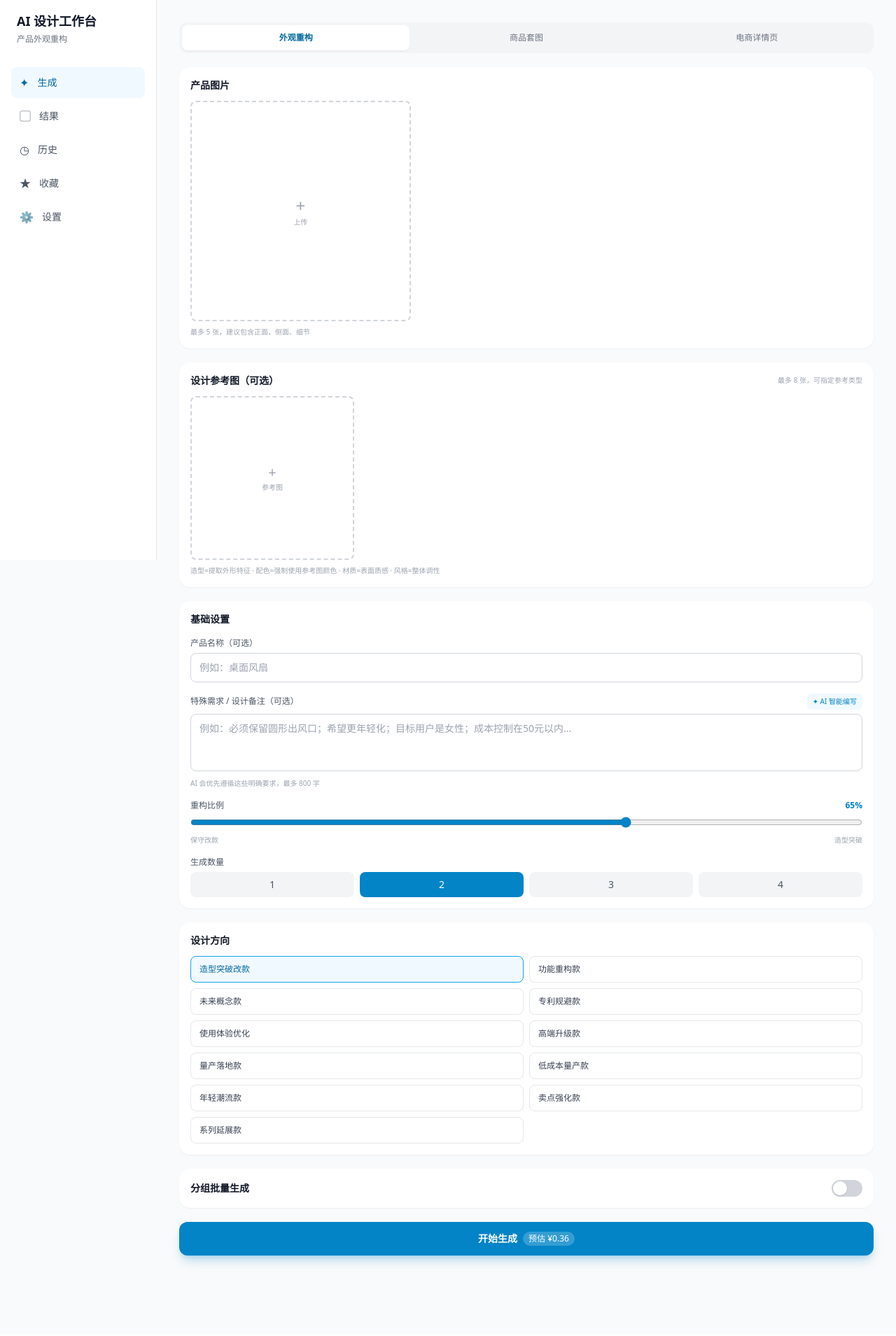
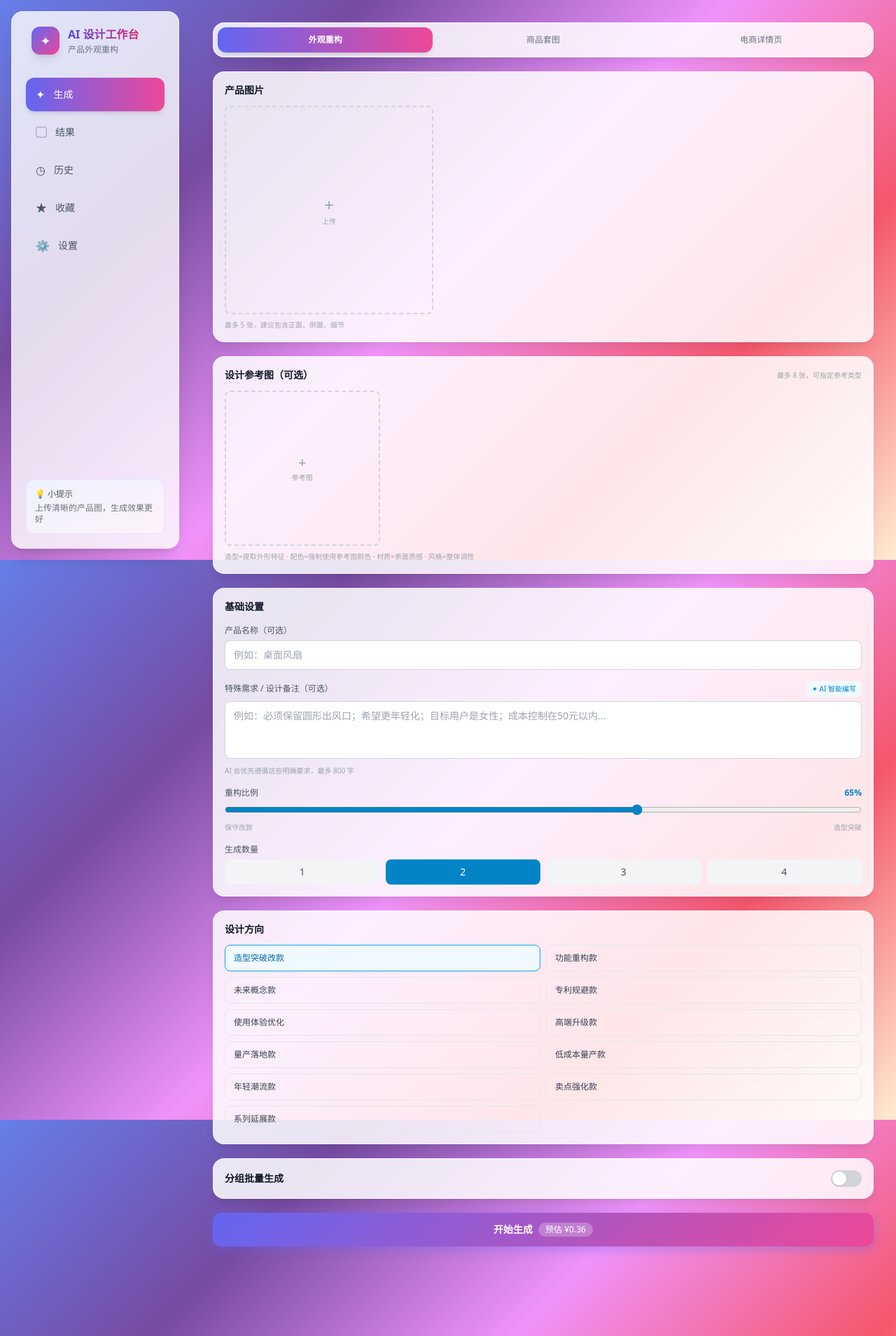
Before and after one commit to bualla450834969-hub/ai-design-workbench, a Next.js app in the folder apps/web/: page / in a window 1280 px wide. Shown: the whole page at 70% size. Built offline with nearby package versions, Linux system fonts and the light colour scheme.

Commit message:
UI redesign: gradient background, glassmorphism cards, animated buttons

```diff
--- a/apps/web/app/globals.css
+++ b/apps/web/app/globals.css
@@ -3,15 +3,113 @@
 @tailwind utilities;
 
 :root {
-  --background: #ffffff;
+  --background: #f8fafc;
   --foreground: #0f172a;
+  --primary: #6366f1;
+  --primary-light: #818cf8;
+  --primary-dark: #4f46e5;
+  --accent: #ec4899;
+  --card-bg: rgba(255, 255, 255, 0.85);
+  --card-border: rgba(255, 255, 255, 0.5);
+  --shadow-sm: 0 1px 2px rgba(0, 0, 0, 0.05);
+  --shadow-md: 0 4px 6px -1px rgba(0, 0, 0, 0.08), 0 2px 4px -2px rgba(0, 0, 0, 0.05);
+  --shadow-lg: 0 10px 15px -3px rgba(0, 0, 0, 0.08), 0 4px 6px -4px rgba(0, 0, 0, 0.05);
+  --shadow-xl: 0 20px 25px -5px rgba(0, 0, 0, 0.1), 0 8px 10px -6px rgba(0, 0, 0, 0.05);
 }
 
 body {
-  background: var(--background);
+  background: linear-gradient(135deg, #667eea 0%, #764ba2 25%, #f093fb 50%, #f5576c 75%, #ffecd2 100%);
+  background-attachment: fixed;
+  background-size: 400% 400%;
+  animation: gradientShift 15s ease infinite;
   color: var(--foreground);
   -webkit-tap-highlight-color: transparent;
   overscroll-behavior-y: none;
+  min-height: 100vh;
+}
+
+@keyframes gradientShift {
+  0% { background-position: 0% 50%; }
+  50% { background-position: 100% 50%; }
+  100% { background-position: 0% 50%; }
+}
+
+/* 玻璃拟态卡片 */
+.glass-card {
+  background: var(--card-bg);
+  backdrop-filter: blur(20px);
+  -webkit-backdrop-filter: blur(20px);
+  border: 1px solid var(--card-border);
+  box-shadow: var(--shadow-lg);
+  transition: all 0.3s cubic-bezier(0.4, 0, 0.2, 1);
+}
+
+.glass-card:hover {
+  box-shadow: var(--shadow-xl);
+  transform: translateY(-2px);
+}
+
+/* 主按钮渐变 */
+.btn-primary {
+  background: linear-gradient(135deg, var(--primary) 0%, var(--accent) 100%);
+  color: white;
+  border: none;
+  box-shadow: 0 4px 15px rgba(99, 102, 241, 0.4);
+  transition: all 0.3s cubic-bezier(0.4, 0, 0.2, 1);
+  position: relative;
+  overflow: hidden;
+}
+
+.btn-primary::before {
+  content: '';
+  position: absolute;
+  top: 0;
+  left: -100%;
+  width: 100%;
+  height: 100%;
+  background: linear-gradient(90deg, transparent, rgba(255,255,255,0.2), transparent);
+  transition: left 0.5s;
+}
+
+.btn-primary:hover::before {
+  left: 100%;
+}
+
+.btn-primary:hover {
+  transform: translateY(-2px);
+  box-shadow: 0 6px 20px rgba(99, 102, 241, 0.5);
+}
+
+.btn-primary:active {
+  transform: translateY(0);
+}
+
+/* 次要按钮 */
+.btn-secondary {
+  background: rgba(255, 255, 255, 0.9);
+  color: var(--foreground);
+  border: 1px solid rgba(0, 0, 0, 0.1);
+  transition: all 0.2s ease;
+}
+
+.btn-secondary:hover {
+  background: white;
+  border-color: var(--primary-light);
+  box-shadow: var(--shadow-md);
+}
+
+/* 输入框样式 */
+.input-field {
+  background: rgba(255, 255, 255, 0.9);
+  border: 1.5px solid rgba(0, 0, 0, 0.1);
+  transition: all 0.2s ease;
+}
+
+.input-field:focus {
+  outline: none;
+  border-color: var(--primary);
+  box-shadow: 0 0 0 3px rgba(99, 102, 241, 0.15);
+  background: white;
 }
 
 /* 确保下拉选项文字可见 */
@@ -39,3 +137,106 @@ button, a {
 .scrollbar-hide::-webkit-scrollbar {
   display: none;
 }
+
+/* 自定义滚动条 */
+::-webkit-scrollbar {
+  width: 6px;
+  height: 6px;
+}
+
+::-webkit-scrollbar-track {
+  background: rgba(255, 255, 255, 0.1);
+  border-radius: 3px;
+}
+
+::-webkit-scrollbar-thumb {
+  background: rgba(99, 102, 241, 0.4);
+  border-radius: 3px;
+}
+
+::-webkit-scrollbar-thumb:hover {
+  background: rgba(99, 102, 241, 0.6);
+}
+
+/* 加载动画 */
+@keyframes pulse-glow {
+  0%, 100% { box-shadow: 0 0 5px rgba(99, 102, 241, 0.3); }
+  50% { box-shadow: 0 0 20px rgba(99, 102, 241, 0.6); }
+}
+
+.loading-glow {
+  animation: pulse-glow 2s ease-in-out infinite;
+}
+
+/* 骨架屏动画 */
+@keyframes shimmer {
+  0% { background-position: -200% 0; }
+  100% { background-position: 200% 0; }
+}
+
+.skeleton {
+  background: linear-gradient(90deg, #f0f0f0 25%, #e0e0e0 50%, #f0f0f0 75%);
+  background-size: 200% 100%;
+  animation: shimmer 1.5s infinite;
+}
+
+/* 淡入动画 */
+@keyframes fadeInUp {
+  from {
+    opacity: 0;
+    transform: translateY(20px);
+  }
+  to {
+    opacity: 1;
+    transform: translateY(0);
+  }
+}
+
+.animate-fade-in-up {
+  animation: fadeInUp 0.5s ease-out forwards;
+}
+
+/* 弹跳动画 */
+@keyframes bounce-in {
+  0% { transform: scale(0.3); opacity: 0; }
+  50% { transform: scale(1.05); }
+  70% { transform: scale(0.9); }
+  100% { transform: scale(1); opacity: 1; }
+}
+
+.animate-bounce-in {
+  animation: bounce-in 0.6s cubic-bezier(0.68, -0.55, 0.265, 1.55) forwards;
+}
+
+/* 标签样式 */
+.tag {
+  display: inline-flex;
+  align-items: center;
+  padding: 2px 10px;
+  border-radius: 9999px;
+  font-size: 12px;
+  font-weight: 500;
+  background: linear-gradient(135deg, rgba(99, 102, 241, 0.1), rgba(236, 72, 153, 0.1));
+  color: var(--primary-dark);
+  border: 1px solid rgba(99, 102, 241, 0.2);
+}
+
+/* 进度条样式 */
+.progress-bar {
+  background: linear-gradient(90deg, var(--primary), var(--accent));
+  border-radius: 9999px;
+  transition: width 0.3s ease;
+  position: relative;
+  overflow: hidden;
+}
+
+.progress-bar::after {
+  content: '';
+  position: absolute;
+  top: 0;
+  left: 0;
+  right: 0;
+  bottom: 0;
+  background: linear-gradient(90deg, transparent, rgba(255,255,255,0.3), transparent);
+  animation: shimmer 1.5s infinite;
+}
--- a/apps/web/app/page.tsx
+++ b/apps/web/app/page.tsx
@@ -38,13 +38,15 @@ export default function HomePage() {
 
   return (
     <ToastProvider>
-    <div className="min-h-screen bg-gray-50">
+    <div className="min-h-screen">
       <AppNavigation activeTab={activeTab} onTabChange={setActiveTab} />
 
-      <main className="pb-20 xl:pl-56">
-        <header className="sticky top-0 z-40 border-b border-gray-200 bg-white/95 backdrop-blur-lg xl:hidden">
-          <div className="flex h-14 items-center justify-center px-4">
-            <h1 className="text-base font-semibold text-gray-900">
+      <main className="pb-24 xl:pl-72">
+        {/* 移动端顶部 Header - 玻璃拟态 */}
+        <header className="sticky top-0 z-40 xl:hidden">
+          <div className="mx-3 mt-3 rounded-2xl bg-white/70 backdrop-blur-xl border border-white/50 shadow-md">
+            <div className="flex h-12 items-center justify-center px-4">
+              <h1 className="text-base font-semibold bg-gradient-to-r from-indigo-600 to-pink-600 bg-clip-text text-transparent">
                 {activeTab === "generate" && "新建生成"}
                 {activeTab === "results" && "生成结果"}
                 {activeTab === "history" && "历史记录"}
@@ -52,10 +54,12 @@ export default function HomePage() {
                 {activeTab === "settings" && "设置"}
               </h1>
             </div>
+          </div>
         </header>
 
-        <div className="mx-auto max-w-3xl px-4 py-6 xl:max-w-5xl xl:py-8">
+        <div className="mx-auto max-w-3xl px-4 py-5 xl:max-w-5xl xl:py-8 xl:pr-8">
           {activeTab === "generate" && (
+            <div className="animate-fade-in-up">
               <GeneratePanel
                 generation={generation}
                 setGeneration={setGeneration}
@@ -64,25 +68,38 @@ export default function HomePage() {
                 pendingConfig={pendingConfig}
                 onConfigApplied={() => setPendingConfig(null)}
               />
+            </div>
           )}
           {activeTab === "results" && (
+            <div className="animate-fade-in-up">
               <ResultsPanel
                 cards={generation.cards}
                 batchGroups={batchResults}
                 isGenerating={generation.isGenerating}
                 context={generation.context}
               />
+            </div>
           )}
           {activeTab === "history" && (
+            <div className="animate-fade-in-up">
               <HistoryPanel
                 onReuseConfig={(config) => {
                   setPendingConfig(config);
                   setActiveTab("generate");
                 }}
               />
+            </div>
           )}
-          {activeTab === "favorites" && <FavoritesPanel />}
-          {activeTab === "settings" && <SettingsPanel />}
+          {activeTab === "favorites" && (
+            <div className="animate-fade-in-up">
+              <FavoritesPanel />
+            </div>
+          )}
+          {activeTab === "settings" && (
+            <div className="animate-fade-in-up">
+              <SettingsPanel />
+            </div>
+          )}
         </div>
       </main>
     </div>
--- a/apps/web/components/AppNavigation.tsx
+++ b/apps/web/components/AppNavigation.tsx
@@ -25,47 +25,74 @@ export default function AppNavigation({
 }) {
   return (
     <>
-      {/* 移动端：底部 Tab 栏 */}
-      <nav className="fixed bottom-0 left-0 right-0 z-50 border-t border-gray-200 bg-white/95 backdrop-blur-lg pb-safe xl:hidden">
-        <div className="flex items-center justify-around">
+      {/* 移动端：底部 Tab 栏 - 玻璃拟态 */}
+      <nav className="fixed bottom-0 left-0 right-0 z-50 pb-safe xl:hidden">
+        <div className="mx-3 mb-3 rounded-2xl bg-white/80 backdrop-blur-xl border border-white/50 shadow-lg">
+          <div className="flex items-center justify-around px-2 py-1.5">
             {TABS.map((tab) => (
               <button
                 key={tab.id}
                 onClick={() => onTabChange(tab.id)}
-              className={`flex flex-1 flex-col items-center gap-0.5 py-2.5 text-xs transition-colors ${
+                className={`relative flex flex-1 flex-col items-center gap-0.5 py-2 rounded-xl transition-all duration-300 ${
                   activeTab === tab.id
-                  ? "text-brand-600"
+                    ? "text-white"
                     : "text-gray-500 hover:text-gray-700"
                 }`}
               >
-              <span className="text-lg">{tab.icon}</span>
-              <span>{tab.label}</span>
+                {activeTab === tab.id && (
+                  <div className="absolute inset-0 rounded-xl bg-gradient-to-br from-indigo-500 to-pink-500 shadow-md" />
+                )}
+                <span className={`relative text-lg ${activeTab === tab.id ? "drop-shadow-sm" : ""}`}>
+                  {tab.icon}
+                </span>
+                <span className="relative text-xs font-medium">{tab.label}</span>
               </button>
             ))}
           </div>
+        </div>
       </nav>
 
-      {/* 桌面端：左侧边栏 */}
-      <aside className="hidden xl:flex xl:w-56 xl:flex-col xl:fixed xl:left-0 xl:top-0 xl:bottom-0 xl:border-r xl:border-gray-200 xl:bg-white xl:p-4">
+      {/* 桌面端：左侧边栏 - 玻璃拟态 */}
+      <aside className="hidden xl:flex xl:w-60 xl:flex-col xl:fixed xl:left-4 xl:top-4 xl:bottom-4 xl:rounded-2xl xl:bg-white/80 xl:backdrop-blur-xl xl:border xl:border-white/50 xl:shadow-xl xl:p-5 xl:z-40">
         <div className="mb-8 px-2">
-          <h1 className="text-lg font-bold text-gray-900">AI 设计工作台</h1>
-          <p className="text-xs text-gray-500 mt-1">产品外观重构</p>
+          <div className="flex items-center gap-3">
+            <div className="w-10 h-10 rounded-xl bg-gradient-to-br from-indigo-500 to-pink-500 flex items-center justify-center text-white text-lg shadow-lg">
+              ✦
             </div>
-        <div className="flex flex-col gap-1">
+            <div>
+              <h1 className="text-base font-bold bg-gradient-to-r from-indigo-600 to-pink-600 bg-clip-text text-transparent">
+                AI 设计工作台
+              </h1>
+              <p className="text-xs text-gray-500 mt-0.5">产品外观重构</p>
+            </div>
+          </div>
+        </div>
+        <div className="flex flex-col gap-1.5">
           {TABS.map((tab) => (
             <button
               key={tab.id}
               onClick={() => onTabChange(tab.id)}
-              className={`flex items-center gap-3 rounded-lg px-3 py-2.5 text-sm transition-colors ${
+              className={`relative flex items-center gap-3 rounded-xl px-3.5 py-3 text-sm transition-all duration-300 overflow-hidden ${
                 activeTab === tab.id
-                  ? "bg-brand-50 text-brand-700 font-medium"
-                  : "text-gray-600 hover:bg-gray-50"
+                  ? "text-white font-medium shadow-md"
+                  : "text-gray-600 hover:bg-white/60"
               }`}
             >
-              <span className="text-base">{tab.icon}</span>
-              <span>{tab.label}</span>
+              {activeTab === tab.id && (
+                <div className="absolute inset-0 bg-gradient-to-r from-indigo-500 to-pink-500" />
+              )}
+              <span className={`relative text-base ${activeTab === tab.id ? "drop-shadow-sm" : ""}`}>
+                {tab.icon}
+              </span>
+              <span className="relative">{tab.label}</span>
             </button>
           ))}
+        </div>
+        <div className="mt-auto pt-4">
+          <div className="rounded-xl bg-gradient-to-br from-indigo-50 to-pink-50 p-3 border border-indigo-100">
+            <p className="text-xs text-gray-600 font-medium">💡 小提示</p>
+            <p className="text-xs text-gray-500 mt-1">上传清晰的产品图，生成效果更好</p>
+          </div>
         </div>
       </aside>
     </>
--- a/apps/web/components/FavoritesPanel.tsx
+++ b/apps/web/components/FavoritesPanel.tsx
@@ -89,7 +89,7 @@ export default function FavoritesPanel() {
         {favorites.map((card) => (
           <div
             key={card.id}
-            className="overflow-hidden rounded-2xl bg-white shadow-sm"
+            className="glass-card overflow-hidden rounded-2xl"
           >
             {card.imageUrl && (
               <div
--- a/apps/web/components/GeneratePanel.tsx
+++ b/apps/web/components/GeneratePanel.tsx
@@ -608,15 +608,15 @@ export default function GeneratePanel({
   return (
     <div className="space-y-5">
       {/* 应用模式 Tab */}
-      <div className="flex gap-1 rounded-xl bg-gray-100 p-1">
+      <div className="glass-card flex gap-1 rounded-2xl p-1.5">
         {APPLICATION_MODES.map((mode) => (
           <button
             key={mode.value}
             onClick={() => setApplicationMode(mode.value)}
-            className={`flex-1 rounded-lg px-3 py-2.5 text-center transition-all ${
+            className={`flex-1 rounded-xl px-3 py-2.5 text-center transition-all duration-300 ${
               applicationMode === mode.value
-                ? "bg-white text-brand-700 shadow-sm font-semibold"
-                : "text-gray-500 hover:text-gray-700"
+                ? "bg-gradient-to-r from-indigo-500 to-pink-500 text-white shadow-md font-semibold"
+                : "text-gray-500 hover:text-gray-700 hover:bg-white/50"
             }`}
           >
             <div className="text-xs">{mode.label}</div>
@@ -625,7 +625,7 @@ export default function GeneratePanel({
       </div>
 
       {/* 产品图片上传 */}
-      <section className="rounded-2xl bg-white p-4 shadow-sm">
+      <section className="glass-card rounded-2xl p-4">
         <h2 className="mb-3 text-sm font-semibold text-gray-900">产品图片</h2>
         <div className="grid grid-cols-3 gap-2">
           {productImages.map((img, index) => (
@@ -664,7 +664,7 @@ export default function GeneratePanel({
 
       {/* 局部改款 - 仅外观重构模式 */}
       {productImages.length > 0 && applicationMode === "appearance-redesign" && (
-        <section className="rounded-2xl bg-white p-4 shadow-sm">
+        <section className="glass-card rounded-2xl p-4">
           <div className="mb-3 flex items-center justify-between">
             <h2 className="text-sm font-semibold text-gray-900">局部改款（可选）</h2>
             <label className="flex items-center gap-2 cursor-pointer">
@@ -740,7 +740,7 @@ export default function GeneratePanel({
 
       {/* 设计参考图 - 仅外观重构模式 */}
       {applicationMode === "appearance-redesign" && (
-      <section className="rounded-2xl bg-white p-4 shadow-sm">
+      <section className="glass-card rounded-2xl p-4">
         <div className="mb-3 flex items-center justify-between">
           <h2 className="text-sm font-semibold text-gray-900">设计参考图（可选）</h2>
           <span className="text-[10px] text-gray-400">最多 8 张，可指定参考类型</span>
@@ -791,7 +791,7 @@ export default function GeneratePanel({
       )}
 
       {/* 基础设置 */}
-      <section className="rounded-2xl bg-white p-4 shadow-sm space-y-4">
+      <section className="glass-card rounded-2xl p-4 space-y-4">
         <h2 className="text-sm font-semibold text-gray-900">基础设置</h2>
 
         <div>
@@ -876,7 +876,7 @@ export default function GeneratePanel({
 
       {/* 电商配置 - 仅商品套图/详情页模式 */}
       {applicationMode !== "appearance-redesign" && (
-        <section className="rounded-2xl bg-white p-4 shadow-sm space-y-4">
+        <section className="glass-card rounded-2xl p-4 space-y-4">
           <h2 className="text-sm font-semibold text-gray-900">
             {applicationMode === "product-kit" ? "商品套图设置" : "详情页设置"}
           </h2>
@@ -984,7 +984,7 @@ export default function GeneratePanel({
 
       {/* 设计方向 - 仅外观重构模式 */}
       {applicationMode === "appearance-redesign" && (
-      <section className="rounded-2xl bg-white p-4 shadow-sm">
+      <section className="glass-card rounded-2xl p-4">
         <h2 className="mb-3 text-sm font-semibold text-gray-900">设计方向</h2>
         <div className="grid grid-cols-2 gap-2">
           {TEMPLATES.map((t) => (
@@ -1006,7 +1006,7 @@ export default function GeneratePanel({
 
       {/* 分组批量生成 - 仅外观重构模式 */}
       {applicationMode === "appearance-redesign" && (
-      <section className="rounded-2xl bg-white p-4 shadow-sm">
+      <section className="glass-card rounded-2xl p-4">
         <div className="flex items-center justify-between">
           <h2 className="text-sm font-semibold text-gray-900">分组批量生成</h2>
           <button
@@ -1113,7 +1113,7 @@ export default function GeneratePanel({
 
       {/* 生成进度 */}
       {generation.isGenerating && (
-        <section className="rounded-2xl bg-white p-4 shadow-sm">
+        <section className="glass-card rounded-2xl p-4">
           <h2 className="mb-3 text-sm font-semibold text-gray-900">生成进度</h2>
           <div className="space-y-2">
             <div className="flex items-center justify-between text-xs">
@@ -1156,14 +1156,14 @@ export default function GeneratePanel({
       {generation.isGenerating ? (
         <button
           onClick={handleCancel}
-          className="w-full rounded-xl bg-red-500 py-3.5 text-sm font-semibold text-white shadow-lg shadow-red-500/25 transition-all active:scale-[0.98] hover:bg-red-600"
+          className="w-full rounded-xl bg-gradient-to-r from-red-500 to-orange-500 py-3.5 text-sm font-semibold text-white shadow-lg shadow-red-500/30 transition-all active:scale-[0.98] hover:shadow-xl hover:shadow-red-500/40"
         >
           取消生成
         </button>
       ) : (
         <button
           onClick={batchMode ? handleBatchGenerate : handleGenerate}
-          className="w-full rounded-xl bg-brand-600 py-3.5 text-sm font-semibold text-white shadow-lg shadow-brand-600/25 transition-all active:scale-[0.98]"
+          className="btn-primary w-full rounded-xl py-3.5 text-sm font-semibold"
         >
           <div className="flex items-center justify-center gap-2">
             <span>
@@ -1180,7 +1180,7 @@ export default function GeneratePanel({
                 ? batchGroups.filter((g) => g.enabled).reduce((sum, g) => sum + estimateCost(g.count, costConfig), 0)
                 : estimateCost(count, costConfig);
               return (
-                <span className="rounded-full bg-white/20 px-2 py-0.5 text-xs font-medium">
+                <span className="rounded-full bg-white/25 px-2.5 py-0.5 text-xs font-medium backdrop-blur-sm">
                   预估 ¥{estimatedCost.toFixed(2)}
                 </span>
               );
--- a/apps/web/components/HistoryPanel.tsx
+++ b/apps/web/components/HistoryPanel.tsx
@@ -69,7 +69,7 @@ export default function HistoryPanel({ onReuseConfig }: { onReuseConfig: (config
         {records.map((record) => {
           const isExpanded = expandedId === record.id;
           return (
-            <div key={record.id} className="overflow-hidden rounded-2xl bg-white shadow-sm">
+            <div key={record.id} className="glass-card overflow-hidden rounded-2xl">
               <button
                 onClick={() => setExpandedId(isExpanded ? null : record.id)}
                 className="flex w-full items-center gap-3 p-3 text-left hover:bg-gray-50"
@@ -181,7 +181,7 @@ export default function HistoryPanel({ onReuseConfig }: { onReuseConfig: (config
                   {/* 生成结果 */}
                   <div className="grid grid-cols-2 gap-3 sm:grid-cols-3">
                     {record.cards.map((card, idx) => (
-                      <div key={idx} className="overflow-hidden rounded-lg bg-white shadow-sm">
+                      <div key={idx} className="glass-card overflow-hidden rounded-lg">
                         {card.imageUrl ? (
                           <div
                             className="aspect-square w-full cursor-zoom-in overflow-hidden"
--- a/apps/web/components/ResultsPanel.tsx
+++ b/apps/web/components/ResultsPanel.tsx
@@ -138,7 +138,7 @@ export default function ResultsPanel({ cards, batchGroups, isGenerating, context
               return (
               <div
                 key={card.id}
-                className={`overflow-hidden rounded-2xl bg-white shadow-sm transition-all ${
+                className={`glass-card overflow-hidden rounded-2xl transition-all ${
                   compareMode ? "cursor-pointer" : ""
                 } ${isSelected ? "ring-2 ring-brand-500 ring-offset-2" : ""}`}
                 onClick={() => compareMode && toggleCompareSelect(card.id)}
```
Also changed, not shown: apps/web/components/SettingsPanel.tsx (+4 -4 lines), 1 other file (tests, documents, lock files or other folders). Lines whose indentation alone changed are shown as unchanged.
